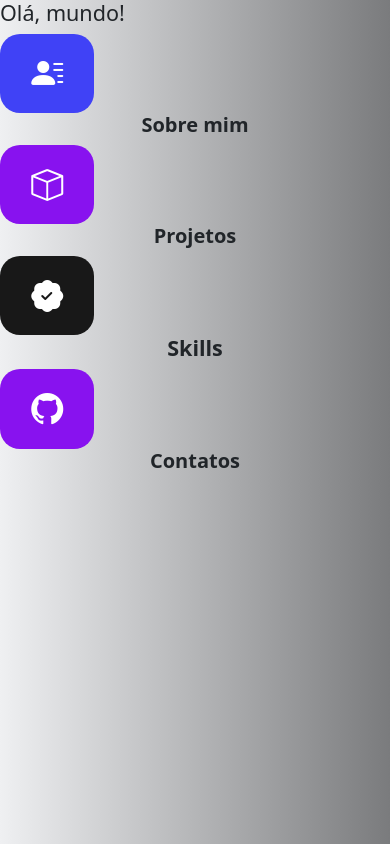
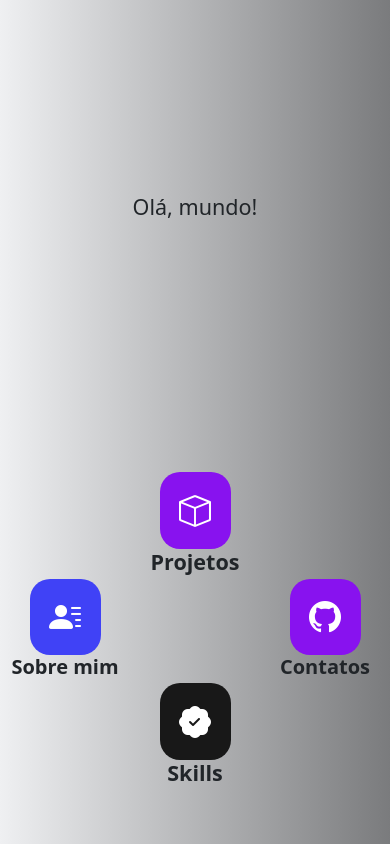
Before and after one commit to Marcus1Vinicius/portif-lio, a Django app: page / in a window 390 px wide. Run offline with Django 5.2, Linux system fonts and the light colour scheme; data that the repository does not hold is empty; some web fonts are replaced.

Commit message:
mobile first quase finalizado

```diff
--- a/meus_static/css/style.css
+++ b/meus_static/css/style.css
@@ -32,7 +32,7 @@ p{
 }
 
 .botoes_icon{
-    padding: 4% 8%;
+    padding: 11% 15%;
     border-radius: 20px;
     border: none;
 }
@@ -61,3 +61,59 @@ p{
 #linear{
     background-image: linear-gradient(to right,#EFF0F2,#7A7B7D);
 }
+
+.conteudo{
+    height: 100vh;
+    display: grid;
+    grid-template-rows: 1fr 1fr;
+}
+
+.primeira-linha{
+    display: flex;
+    flex-direction: column;
+    align-items: center;
+    justify-content: center;
+    text-align: center;
+}
+
+.segunda-linha{
+    display: grid;
+    grid-template-columns: 1fr 1fr 1fr;
+}
+
+.coluna-1{
+    display: flex;
+    flex-direction: column;
+    align-items: center;
+    justify-content: center;
+    text-align: center;
+}
+
+.coluna-3{
+    display: flex;
+    flex-direction: column;
+    align-items: center;
+    justify-content: center;
+    text-align: center;
+}
+
+.coluna-2{
+    display: grid;
+    grid-template-rows: 1fr 1fr;
+}
+
+.botao-projetos{
+    display: flex;
+    flex-direction: column;
+    align-items: center;
+    justify-content: center;
+    text-align: center;
+}
+
+.botao-skills{
+    display: flex;
+    flex-direction: column;
+    align-items: center;
+    justify-content: center;
+    text-align: center;
+}
--- a/usuario/templates/index.html
+++ b/usuario/templates/index.html
@@ -18,7 +18,6 @@
 
         <div class="primeira-linha">
             <!-- olá mundo e minha imagem e um pequeno texto -->
-
             <h4>Olá, mundo!</h4>
             {% for usuario in usuarios %}
             <img src="/media/{{usuario.foto}}" alt="Marcus Vinicius dev full-stack">
@@ -40,15 +39,19 @@
 
             <div class="coluna-2">
                 <!-- onde ficará os botões de projetos e skills -->
+                <div class="botao-projetos">
                     <button type="button" class="botoes_icon roxo">
                         <i class="bi bi-box icones"></i>
                     </button>
-                <h5 class="text-center fw-bold">Projetos</h5>
+                    <h4 class="text-center fw-bold">Projetos</h4>
+                </div>
 
+                <div class="botao-skills">
                     <button type="button" class="botoes_icon preto">
                         <i class="bi bi-patch-check-fill icones"></i>
                     </button>
                     <h4 class="text-center fw-bold">Skills</h4>
+                </div>
 
             </div>
 
@@ -61,6 +64,7 @@
             </div>
 
         </div>
+
     </div>
 
 </body>
```
Also changed, not shown: media/usuario/imagem_de_perfil_1_iiClIPS.png (added). Lines whose indentation alone changed are shown as unchanged.
